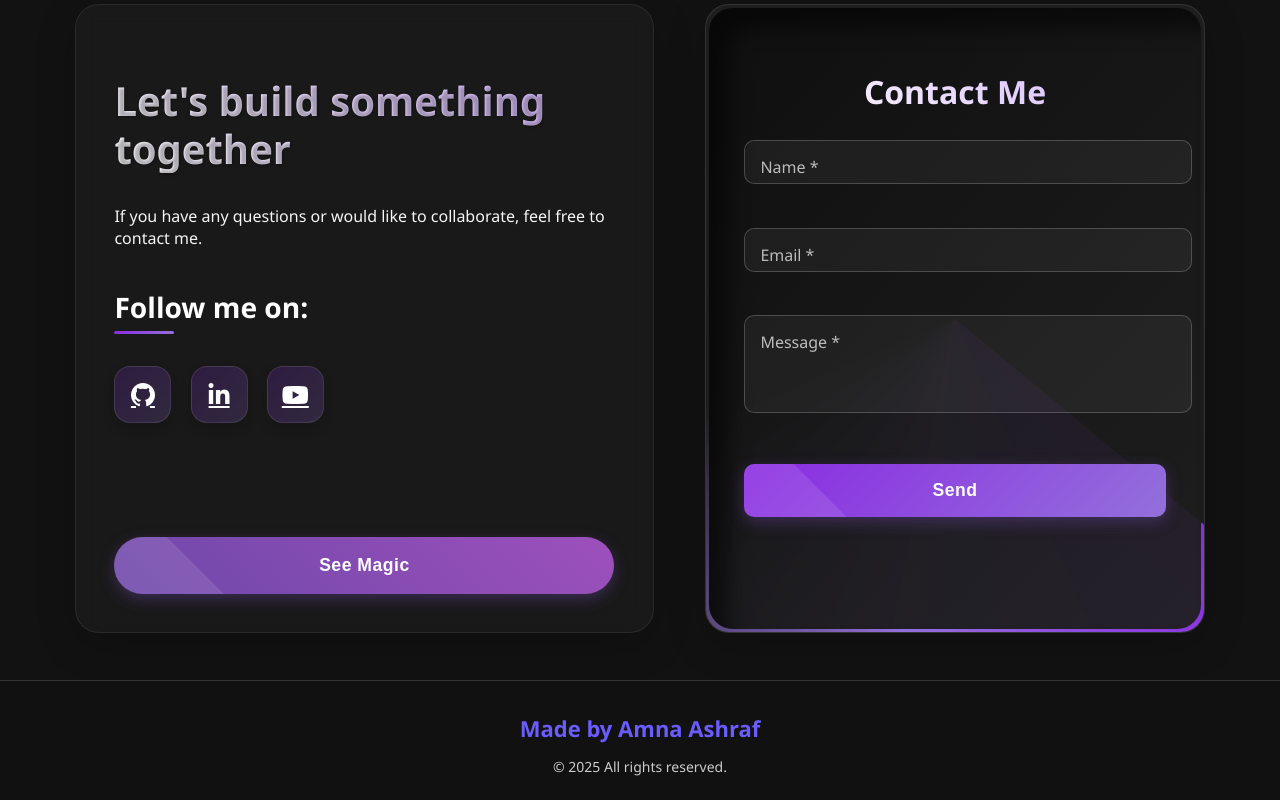
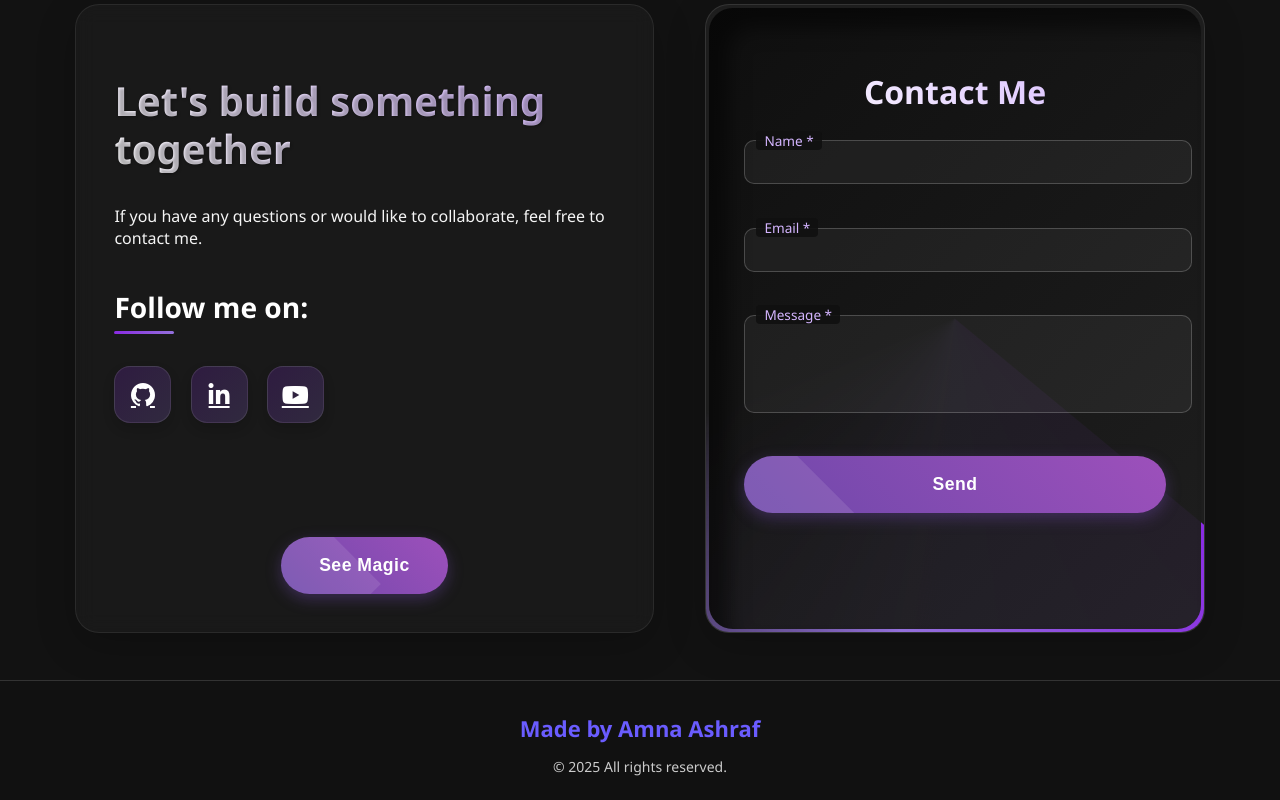
Before and after one commit to Dev-Amna/Amna-Ashraf, a React (Vite) app: page / in a window 1280 px wide. Shown: the part 4033-4833 px from the top of the page. Built offline with nearby package versions, Linux system fonts and the light colour scheme.

Commit message:
Update logic of contact form

```diff
--- a/src/Contact/Contact.jsx
+++ b/src/Contact/Contact.jsx
@@ -1,4 +1,4 @@
-import React, { useState } from "react";
+import React, { useState, useEffect } from "react";
 import emailjs from "emailjs-com";
 import { MyButton } from "../button/Button";
 import { ToastContainer, toast } from "react-toastify";
@@ -13,10 +13,15 @@ function Contact() {
   const [showMagic, setShowMagic] = useState(false);
   const [loading, setLoading] = useState(false);
 
-  const handleMagicClick = () => setShowMagic(true);
-  const closeMagic = () => setShowMagic(false);
+  const [formData, setFormData] = useState({
+    name: "",
+    email: "",
+    msg: "",
+  });
 
-  const [formData, setFormData] = useState({ name: "", email: "", msg: "" });
+  useEffect(() => {
+    AOS.init({ once: true, duration: 800 });
+  }, []);
 
   const handleChange = (e) => {
     setFormData({ ...formData, [e.target.name]: e.target.value });
@@ -26,37 +31,51 @@ function Contact() {
     e.preventDefault();
     setLoading(true);
 
-    // Email to your inbox
-    const emailParams = {
+    // 🔹 Main email params (to you)
+    const mainEmailParams = {
       from_name: formData.name,
       from_email: formData.email,
       message: formData.msg,
     };
 
     emailjs
-      .send("service_4v4s31d", "template_6txi5km", emailParams, "gf9OfKiAGstx0sCiv")
+      .send(
+        "service_4v4s31d",
+        "template_6txi5km",
+        mainEmailParams,
+        "gf9OfKiAGstx0sCiv"
+      )
       .then(() => {
         toast.success("Message sent successfully!", { autoClose: 3000 });
-        setFormData({ name: "", email: "", msg: "" });
 
-        // Auto-reply to visitor
+        // 🔹 Auto-reply params (to visitor)
         const autoReplyParams = {
           from_name: formData.name,
+          to_email: formData.email,
           message: formData.msg,
-          to_email: formData.email, // must match {{to_email}} in template_qqh7s67
         };
 
         emailjs
-          .send("service_4v4s31d", "template_qqh7s67", autoReplyParams, "gf9OfKiAGstx0sCiv")
+          .send(
+            "service_4v4s31d",
+            "template_qqh7s67", // ✅ Auto-reply template
+            autoReplyParams,
+            "gf9OfKiAGstx0sCiv"
+          )
           .then(() => {
-            toast.info("Auto-reply sent to visitor!", { autoClose: 3000 });
+            console.log("Auto-reply sent successfully");
           })
-          .catch(() => {
-            toast.error("Failed to send auto-reply.", { autoClose: 3000 });
+          .catch((err) => {
+            console.error("Auto-reply error:", err);
+            toast.error("Auto-reply failed.", { autoClose: 3000 });
           });
+
+        setFormData({ name: "", email: "", msg: "" });
       })
       .catch(() => {
-        toast.error("Failed to send message. Please try again.", { autoClose: 3000 });
+        toast.error("Failed to send message. Try again.", {
+          autoClose: 3000,
+        });
       })
       .finally(() => setLoading(false));
   };
@@ -67,12 +86,14 @@ function Contact() {
 
       <section id="contact" className="contact-section">
         <h1 className="contact-title">🤙 Contact me 😉</h1>
+
         <div className="contact-container">
-          {/* Follow Section */}
+          {/* Left Side */}
           <div className="follow" data-aos="fade-right">
             <h1>Let's build something together</h1>
             <p>
-              If you have any questions or would like to collaborate, feel free to contact me.
+              If you have any questions or would like to collaborate, feel free
+              to contact me.
             </p>
 
             <h2 data-aos="fade-up">Follow me on:</h2>
@@ -83,12 +104,18 @@ function Contact() {
                 </a>
               </li>
               <li>
-                <a href="https://www.linkedin.com/in/amna-ashraf1122/" aria-label="LinkedIn">
+                <a
+                  href="https://www.linkedin.com/in/amna-ashraf1122/"
+                  aria-label="LinkedIn"
+                >
                   <i className="fab fa-linkedin-in"></i>
                 </a>
               </li>
               <li>
-                <a href="https://www.youtube.com/@Dev-Amna" aria-label="YouTube">
+                <a
+                  href="https://www.youtube.com/@Dev-Amna"
+                  aria-label="YouTube"
+                >
                   <i className="fab fa-youtube"></i>
                 </a>
               </li>
@@ -96,69 +123,60 @@ function Contact() {
 
             <div className="magic-container">
               {!showMagic && (
-                <MyButton className="magic-button" onClick={handleMagicClick}>
+                <MyButton onClick={() => setShowMagic(true)}>
                   See Magic
                 </MyButton>
               )}
-              {showMagic && <MagicButton onClose={closeMagic} />}
+              {showMagic && <MagicButton onClose={() => setShowMagic(false)} />}
             </div>
           </div>
 
           {/* Contact Form */}
           <form onSubmit={handleSubmit} data-aos="fade-left">
             <div className="formContent">
-              <h2 className="form-title" data-aos="fade-up">
-                Contact Me
-              </h2>
+              <h2 className="form-title">Contact Me</h2>
 
-              <div className="input-group" data-aos="fade-up" data-aos-delay="100">
+              <div className="input-group">
                 <input
                   type="text"
-                  id="name"
                   name="name"
-                  placeholder=" "
                   value={formData.name}
                   onChange={handleChange}
                   required
                 />
-                <label htmlFor="name">Name *</label>
+                <label>Name *</label>
               </div>
 
-              <div className="input-group" data-aos="fade-up" data-aos-delay="200">
+              <div className="input-group">
                 <input
                   type="email"
-                  id="email"
                   name="email"
-                  placeholder=" "
                   value={formData.email}
                   onChange={handleChange}
                   required
                 />
-                <label htmlFor="email">Email *</label>
+                <label>Email *</label>
               </div>
 
-              <div className="input-group" data-aos="fade-up" data-aos-delay="300">
+              <div className="input-group">
                 <textarea
-                  id="msg"
                   name="msg"
                   rows="4"
-                  placeholder=" "
                   value={formData.msg}
                   onChange={handleChange}
                   required
-                ></textarea>
-                <label htmlFor="msg">Message *</label>
+                />
+                <label>Message *</label>
               </div>
 
-              <div data-aos-delay="400">
-                <MyButton type="submit" className="submit-btn" disabled={loading}>
-                  {loading ? "Sending..." : "Send"}
-                </MyButton>
-              </div>
+              <MyButton type="submit" disabled={loading}>
+                {loading ? "Sending..." : "Send"}
+              </MyButton>
             </div>
           </form>
         </div>
       </section>
+
       <Footer />
     </>
   );
```
